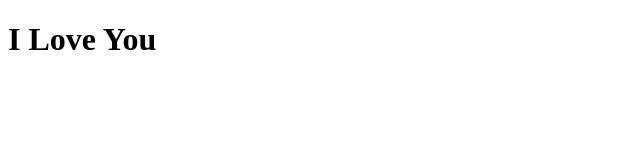
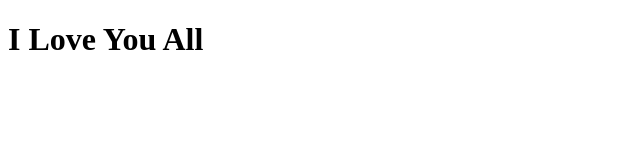
Before and after one commit to chenjiezi/x-ui, a website: page index.html in a window 1280 px wide. Shown: the full height of the page, 0-640 px from the left. Drawn offline with Linux system fonts and the light colour scheme.

Commit message:
fix(index.html): should love all

```diff
--- a/index.html
+++ b/index.html
@@ -9,7 +9,7 @@
 </head>
 
 <body>
-  <h1>I Love You</h1>
+  <h1>I Love You All</h1>
 </body>
 
 </html>
```
